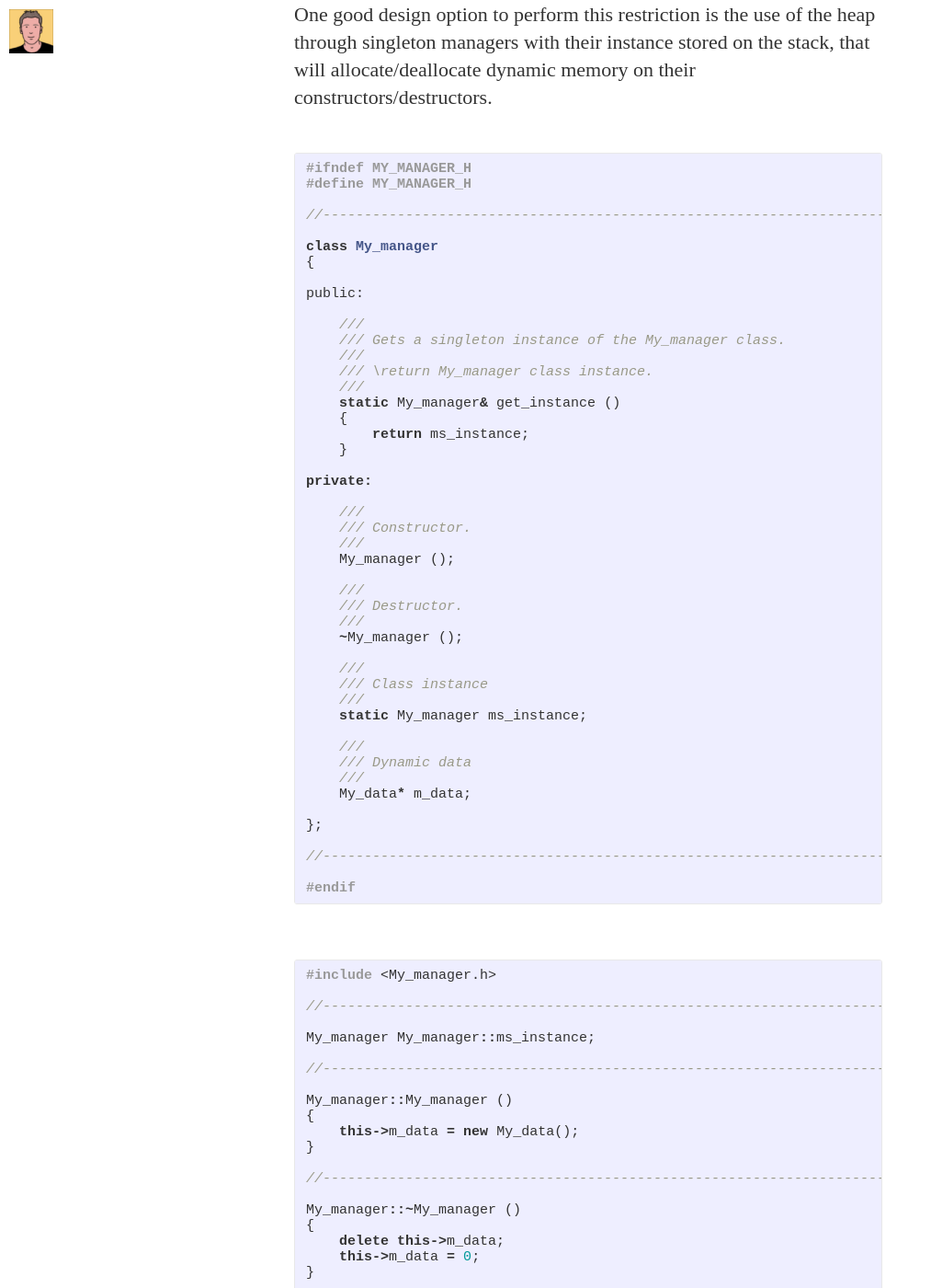
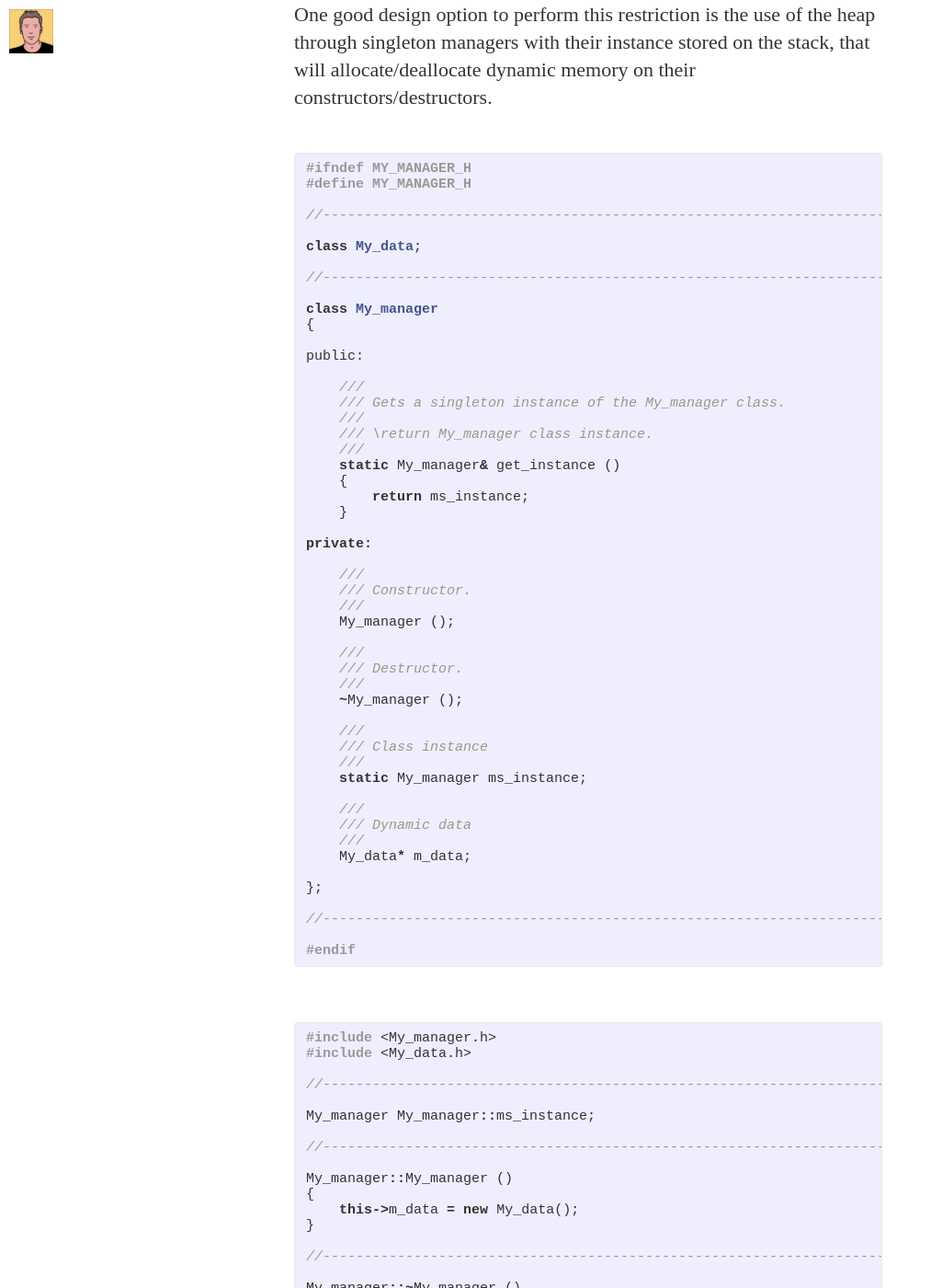
Before and after one commit to aafeijoo/aafeijoo.github.io, a Jekyll site: the page built from _posts/2015-03-10-memory-allocation-safety-critical.markdown, in a window 1280 px wide and 1400 px high, scrolled down 894 px. Shown: the whole window at 92% size, without its empty margins (0-1013 px from the left). Built offline with Jekyll 4.4.1, drawn with Linux system fonts in a browser that asks for light colours; some web fonts are replaced; Markdown is read by kramdown in place of the engine named in the settings.

Commit message:
Added new post

```diff
--- a/_posts/2015-03-10-memory-allocation-safety-critical.markdown
+++ b/_posts/2015-03-10-memory-allocation-safety-critical.markdown
@@ -19,6 +19,10 @@ One good design option to perform this restriction is the use of the heap throug
 {% highlight c++ %}
 #ifndef MY_MANAGER_H
 #define MY_MANAGER_H
+
+//----------------------------------------------------------------------------------------------------------------------
+
+class My_data;
 
 //----------------------------------------------------------------------------------------------------------------------
 
@@ -68,6 +72,7 @@ private:
 
 {% highlight c++ %}
 #include <My_manager.h>
+#include <My_data.h>
 
 //----------------------------------------------------------------------------------------------------------------------
 
```
